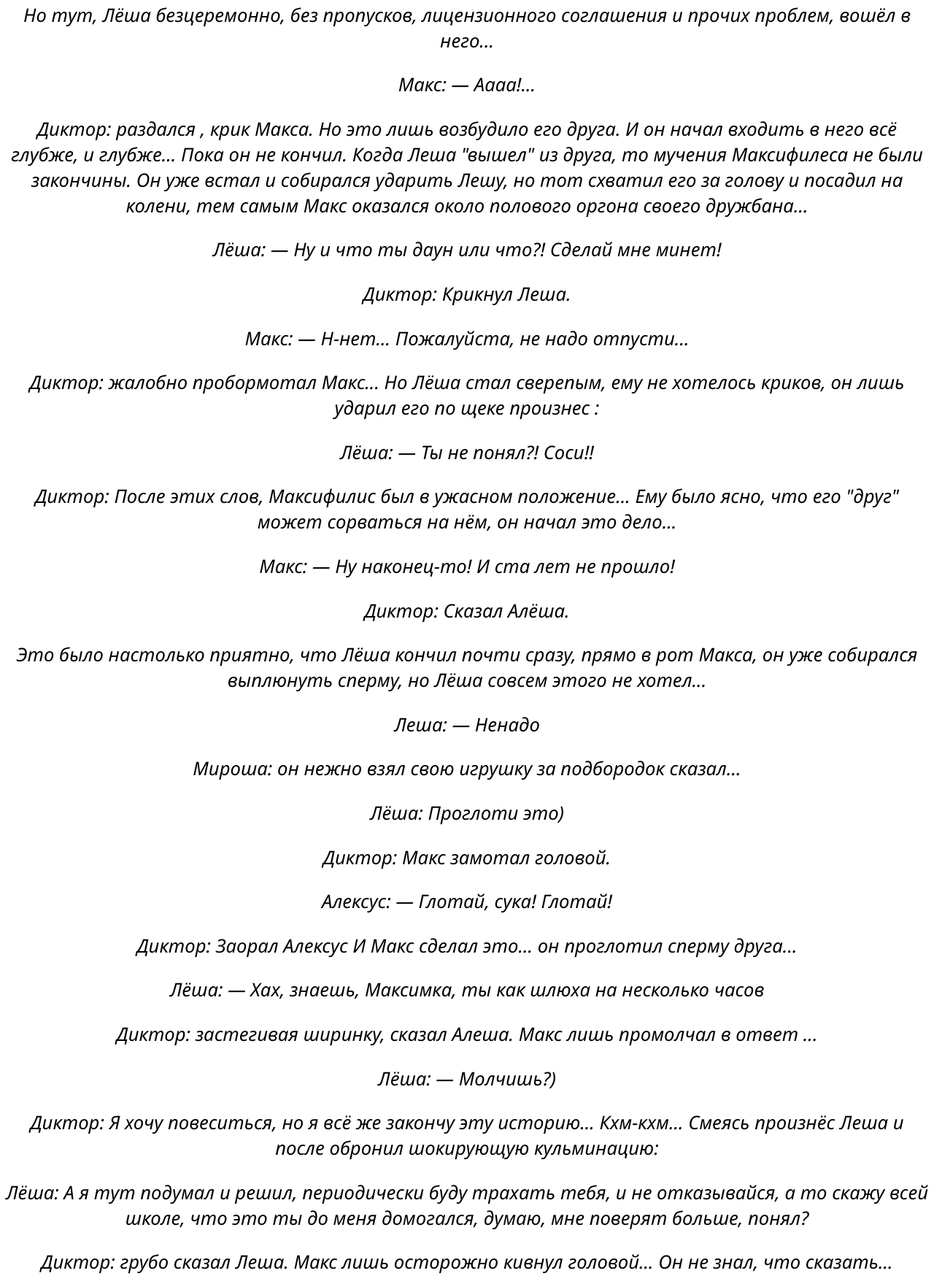
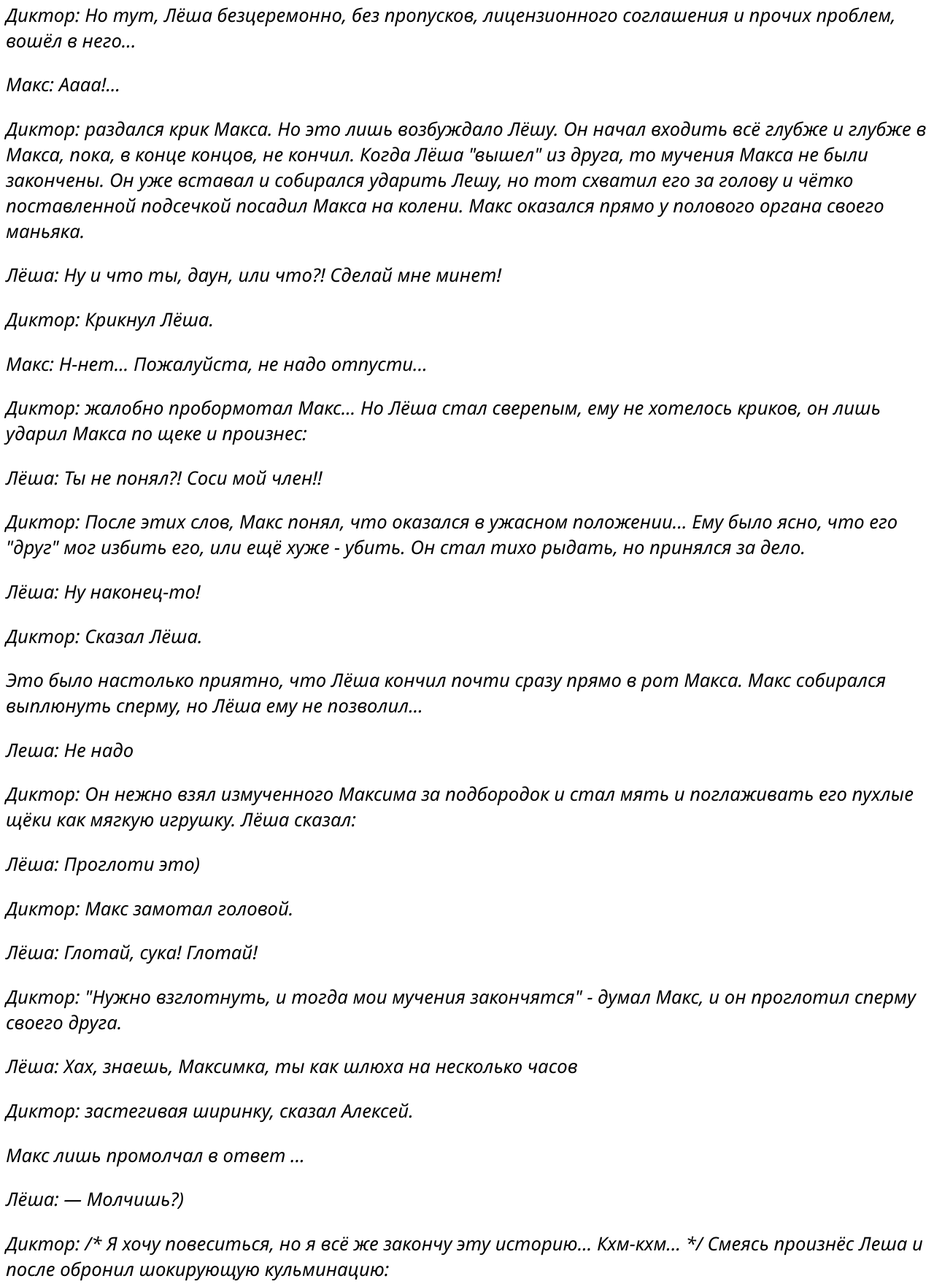
Before and after one commit to Fugahis/github.io, a plain HTML site: page index.html in a window 1280 px wide. Shown: the part 2662-4421 px from the top of the page at 73% size. Drawn offline with Linux system fonts and the light colour scheme.

Commit message:
Не издевайся, Лёша (Ч. 1)

```diff
--- a/index.html
+++ b/index.html
@@ -13,7 +13,7 @@
          color: rgb(113, 61, 126);
         }
         div {
-        text-align: center;                                        /* Главный текст */
+        text-align: left;                                        /* Главный текст */
          font-style: italic ;
          font-weight: normal;
          font-size: 160%;
@@ -53,30 +53,31 @@
         <p>Диктор: Макс ничего не ответил...</p>
         <p>Лёша: Почему ты молчишь?! ПРОСТО ЛЕЖИШЬ И ИГНОРИШЬ МЕНЯ?!!! Ну, ничего, Максимезоид, сейчас ты будешь орать так, как не орал никогда!</p> <p>Диктор: Произнёс Лёша с громким смехом</p>
         Диктор: А вот это уже напугало Максима! Он стал вырываться, но Лёша был сильней, поэтому ему оставалось лишь смириться.
-        А Лёша, тем временем растегнул ширинку. Потом, ловким движением он уложил свою "жертву" на живот и реско стянул с него штаны.</p>
-        <p>Олег Сей: — Ты готов? -с улыбкой произнёс Алексей.</p>
-        <p>Максифилис: — Нет, твою мать! Я не гей! Отпути меня!!</p> <p>Диктор: Орал Максифилис.</p>
-        <p>Но тут, Лёша безцеремонно, без пропусков, лицензионного соглашения и прочих проблем, вошёл в него...</p>
-        <p>Макс: — Аааа!...</p> <p>Диктор: раздался , крик Макса.
-        Но это лишь возбудило его друга. И он начал входить в него всё глубже, и глубже... Пока он не кончил. Когда Леша "вышел" из друга, то мучения Максифилеса не были закончины. Он уже встал и собирался ударить Лешу, но тот схватил его за голову и посадил на колени, тем самым Макс оказался около полового оргона своего дружбана...</p>
-        <p>Лёша: — Ну и что ты даун или что?! Сделай мне минет!</p> <p>Диктор: Крикнул Леша.</p>
-        <p>Макс: — Н-нет... Пожалуйста, не надо отпусти...</p> <p>Диктор: жалобно пробормотал Макс...
-        Но Лёша стал сверепым, ему не хотелось криков, он лишь ударил его по щеке произнес :</p>
-        <p>Лёша: — Ты не понял?! Соси!!</p>
-        <p>Диктор: После этих слов, Максифилис был в ужасном положение... Ему было ясно, что его "друг" может сорваться на нём, он начал это дело...</p>
-        <p>Макс: — Ну наконец-то! И ста лет не прошло!</p> <p>Диктор: Сказал Алёша.</p>
-        <p>Это было настолько приятно, что Лёша кончил почти сразу, прямо в рот Макса, он уже собирался выплюнуть сперму, но Лёша совсем этого не хотел...</p>
-        <p>Леша: — Ненадо</p> <p>Мироша: он нежно взял свою игрушку за подбородок сказал...</p> <p>Лёша: Проглоти это)</p>
+        А Лёша, тем временем расстегнул ширинку, затем ловким движением уложил свою "жертву" на живот и резко стянул с него штаны.</p>
+        <p>Лёша: Ты готов?</p> <p>с улыбкой произнёс Алексей.</p>
+        <p>Макс: Нет, твою мать! Я не гей! Отпути меня!!</p>
+        <p>Диктор: Но тут, Лёша безцеремонно, без пропусков, лицензионного соглашения и прочих проблем, вошёл в него...</p>
+        <p>Макс: Аааа!...</p> <p>Диктор: раздался крик Макса.
+        Но это лишь возбуждало Лёшу. Он начал входить всё глубже и глубже в Макса, пока, в конце концов, не кончил. Когда Лёша "вышел" из друга, то мучения Макса не были закончены.
+        Он уже вставал и собирался ударить Лешу, но тот схватил его за голову и чётко поставленной подсечкой посадил Макса на колени. Макс оказался прямо у полового органа своего маньяка.</p>
+        <p>Лёша: Ну и что ты, даун, или что?! Сделай мне минет!</p> <p>Диктор: Крикнул Лёша.</p>
+        <p>Макс: Н-нет... Пожалуйста, не надо отпусти...</p> <p>Диктор: жалобно пробормотал Макс...
+        Но Лёша стал сверепым, ему не хотелось криков, он лишь ударил Макса по щеке и произнес:</p>
+        <p>Лёша: Ты не понял?! Соси мой член!!</p>
+        <p>Диктор: После этих слов, Макс понял, что оказался в ужасном положении... Ему было ясно, что его "друг" мог избить его, или ещё хуже - убить. Он стал тихо рыдать, но принялся за дело.</p>
+        <p>Лёша: Ну наконец-то!</p> <p>Диктор: Сказал Лёша.</p>
+        <p>Это было настолько приятно, что Лёша кончил почти сразу прямо в рот Макса. Макс собирался выплюнуть сперму, но Лёша ему не позволил...</p>
+        <p>Леша: Не надо</p> <p>Диктор: Он нежно взял измученного Максима за подбородок и стал мять и поглаживать его пухлые щёки как мягкую игрушку. Лёша сказал:</p> <p>Лёша: Проглоти это)</p>
         <p>Диктор: Макс замотал головой.</p>
-        <p>Алексус: — Глотай, сука! Глотай!</p> <p>Диктор: Заорал Алексус
-        И Макс сделал это... он проглотил сперму друга...</p>
-        <p>Лёша: — Хах, знаешь, Максимка, ты как шлюха на несколько часов</p> <p>Диктор: застегивая ширинку, сказал Алеша.
-        Макс лишь промолчал в ответ ...</p>
-        <p>Лёша: — Молчишь?)</p> <p>Диктор: Я хочу повеситься, но я всё же закончу эту историю... Кхм-кхм... Смеясь произнёс Леша и после обронил шокирующую кульминацию:</p> <p>Лёша: А я тут подумал и решил, периодически буду трахать тебя, и не отказывайся, а то скажу всей школе, что это ты до меня домогался, думаю, мне поверят больше, понял?</p> <p>Диктор: грубо сказал Леша.
+        <p>Лёша: Глотай, сука! Глотай!</p>
+        <p>Диктор: "Нужно взглотнуть, и тогда мои мучения закончятся" - думал Макс, и он проглотил сперму своего друга.</p>
+        <p>Лёша: Хах, знаешь, Максимка, ты как шлюха на несколько часов</p> <p>Диктор: застегивая ширинку, сказал Алексей.</p>
+        <p>Макс лишь промолчал в ответ ...</p>
+        <p>Лёша: — Молчишь?)</p> <p>Диктор: /* Я хочу повеситься, но я всё же закончу эту историю... Кхм-кхм... */ Смеясь произнёс Леша и после обронил шокирующую кульминацию:</p> <p>Лёша: А я тут подумал и решил, что буду периодически буду трахать тебя. И не вздумай мне отказывать, или я расскажу всей школе, что это ты до меня домогался. Ты ведь знаешь, мне поверят больше, чем тебе! Понял?!</p> <p>Диктор: грубо сказал Леша.
         Макс лишь осторожно кивнул головой... Он не знал, что сказать...</p>
         <p>Лёша: — Ну пока, мой мальчик )</p> <p>Диктор: Лёша поцеловал его в щёчку и ушёл...</p>
     </div>
     <h3>Идите в пизду, ребятки!!!</h3>
-    <h4 class="Autority">Provided by: Uliana Nikiforova & Fugahis</h4>
+    <h4 class="Autority">Provided by: Uliana Nikiforova (Автор сценария и идеи) & Fugahis (редактура и издание)</h4>
 </body>
 </html>
```
